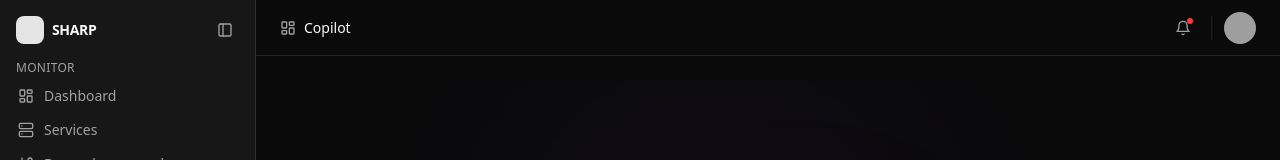
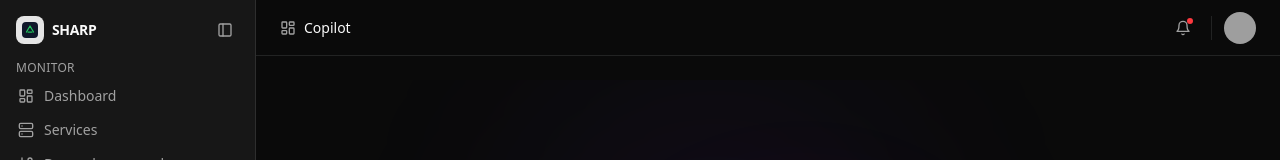
Before and after one commit to SHARPResearch/self-healing-framework, a React (Vite) app in the folder frontend/: page /copilot in a window 1280 px wide. Shown: the top 160 px of the page. Built offline with nearby package versions, Linux system fonts and the light colour scheme; grey boxes are pictures that could not be loaded.

Commit message:
ref: logo

```diff
--- a/frontend/src/shared/layout/Sidebar.tsx
+++ b/frontend/src/shared/layout/Sidebar.tsx
@@ -20,7 +20,7 @@
         {!collapsed && (
           <div className="flex items-center gap-2">
             <div className="flex size-7 items-center justify-center rounded-md bg-primary text-primary-foreground">
-              <link rel="icon" type="image/svg+xml" href="/favicon.svg" />
+              <img src="/favicon.svg" alt="SHARP" className="size-4" />
             </div>
             <span className="text-sm font-semibold tracking-tight">SHARP</span>
           </div>
```
